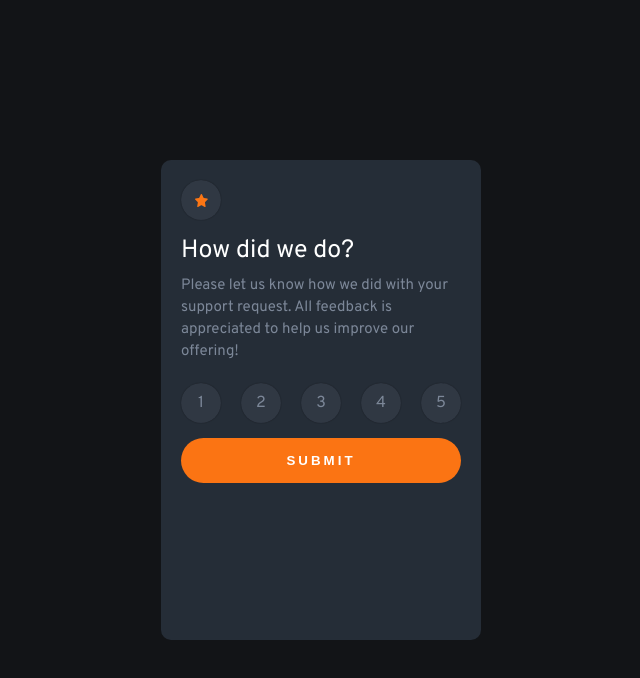
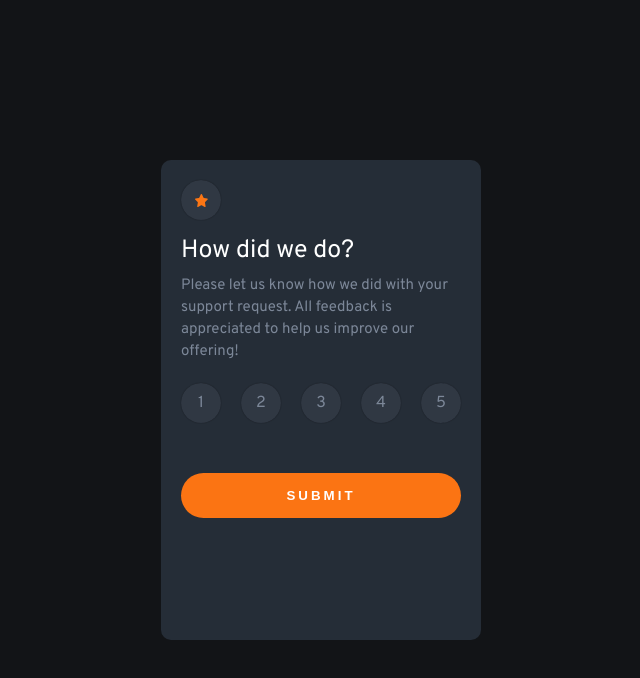
Before and after one commit to SalarSadeghi/interactive-rating-component, a plain HTML site: page index.html in a window 1280 px wide. Shown: the whole page, without its empty margins (319-959 px from the left). Drawn offline with Linux system fonts and the light colour scheme.

Commit message:
first commit

```diff
--- a/style.css
+++ b/style.css
@@ -186,6 +186,9 @@ p {
   }
 }
 @media only screen and (min-width: 1200px) {
+  .submit {
+    margin-top: 50px;
+  }
   .alertThankyou {
     width: 60%;
   }
```
